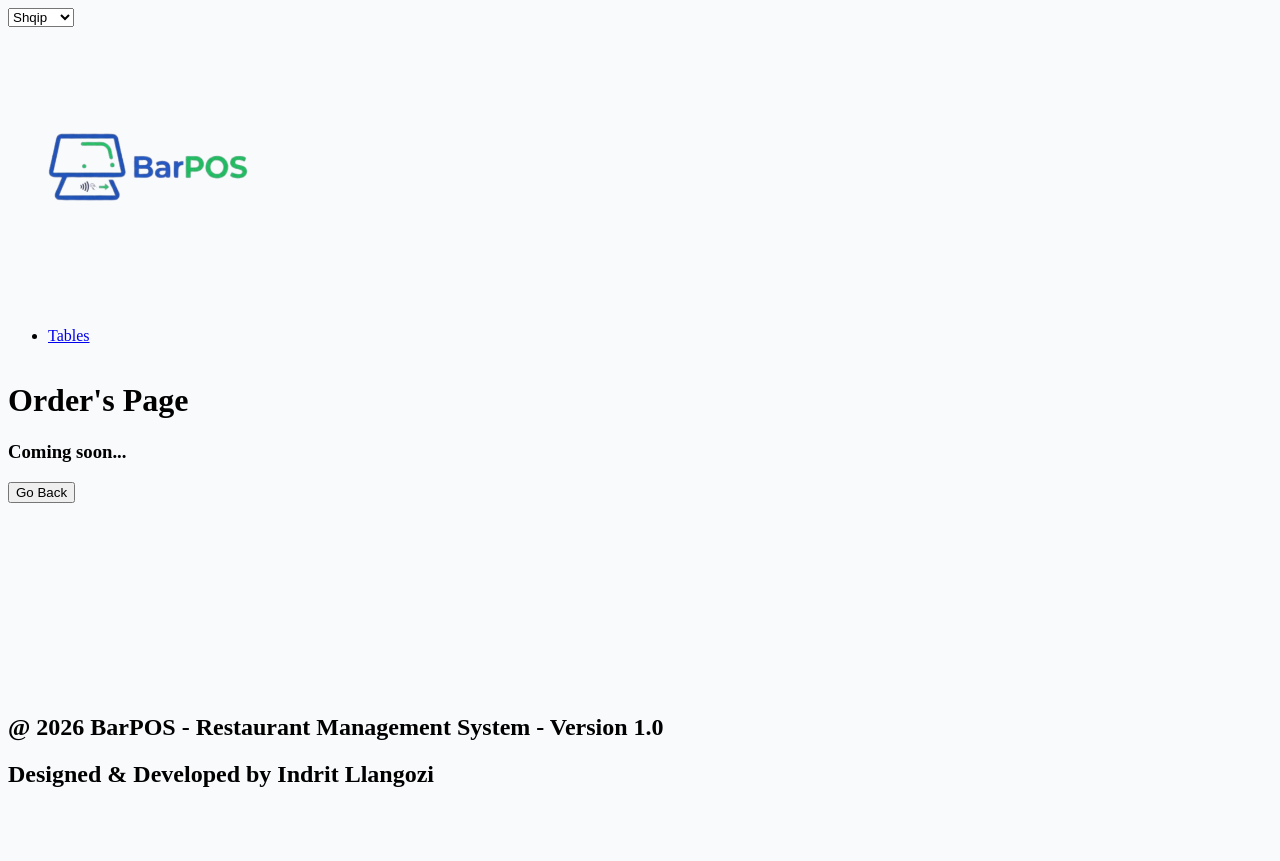
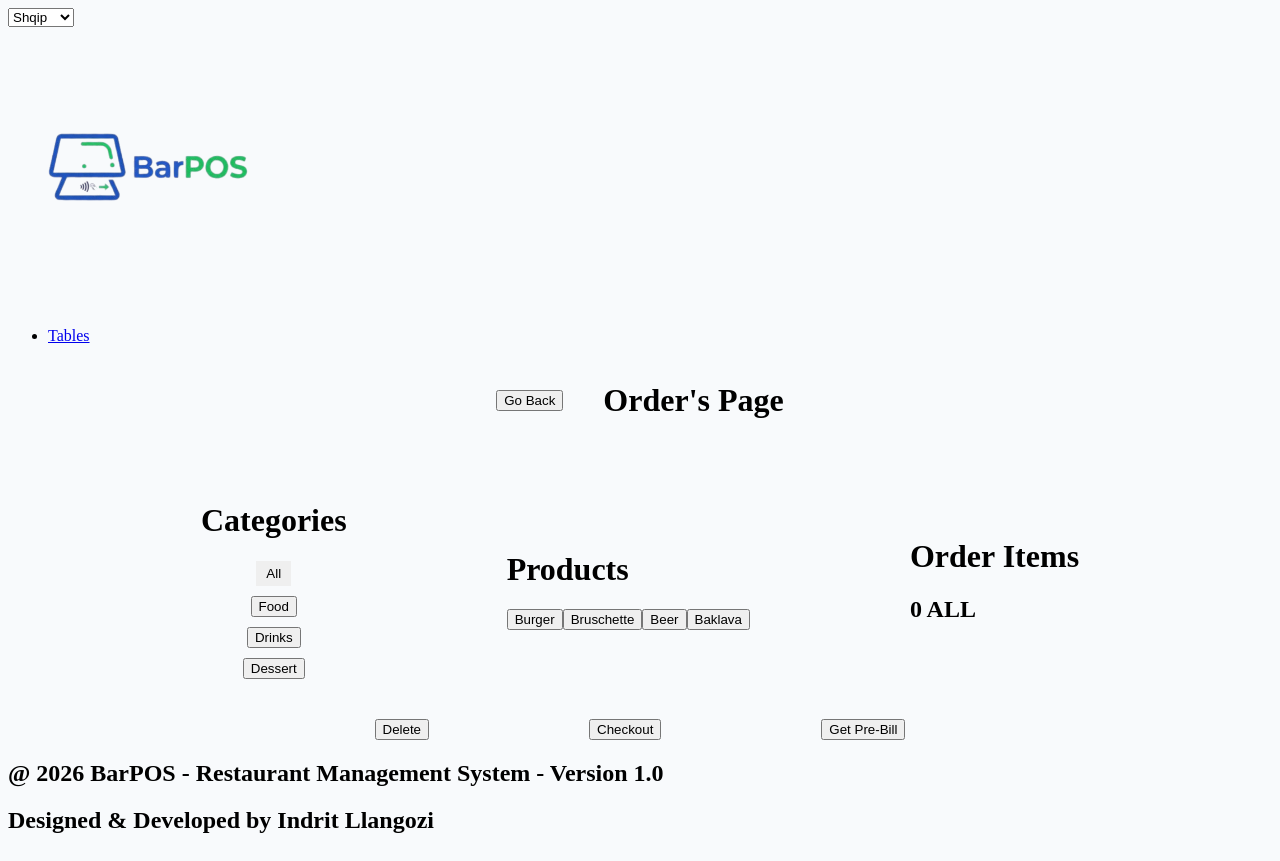
Before and after one commit to 1ndr-ITech5/BarPOS-management-system, a React app in the folder frontend/: page /order-page in a window 1280 px wide. Before the commit the page ends 816 px from the top, so only its background shows below. Built offline with nearby package versions, Linux system fonts and the light colour scheme; the HTML template or start-up script is replaced by a standard one.

Commit message:
Structured order's page with static product data and order item logic

```diff
--- a/frontend/src/App.jsx
+++ b/frontend/src/App.jsx
@@ -25,10 +25,6 @@ const App = () => {
                 <Route path="/all-orders" element={<AllOrders/>}/>
                 <Route path="/payments" element={<Payments/>}/>
               </Route>
-              <Route element={<ProtectedRoutes allowedRoles={"admin"}/>}>
-                <Route path="/all-orders" element={<AllOrders/>}/>
-                <Route path="/payments" element={<Payments/>}/>
-              </Route>
               <Route path="/order-page" element={<OrderPage/>}/>
             </Routes>
           </main>
--- /dev/null
+++ b/frontend/src/orderPage-components/Categories.jsx
@@ -0,0 +1,22 @@
+import "../orderPage-style/Categories.css";
+
+const Categories = ({menuItems, selectedCategory, setCategory}) => {
+
+    const categories = ["All", ...new Set(menuItems.map((item) => item.category))]
+
+    return (
+        <div>
+            <h1>Categories</h1>
+            <div className="categories">
+                {categories.map(category => (
+                    <button key={category} className={selectedCategory === category ? "selectedCategory" : "otherCategory"}
+                    onClick={() => setCategory(category)}>
+                        {category}
+                    </button>
+                ))}
+            </div>
+        </div>
+    )
+}
+
+export default Categories;
--- /dev/null
+++ b/frontend/src/orderPage-components/OrderItems.jsx
@@ -0,0 +1,25 @@
+import { IoAddCircleOutline } from "react-icons/io5";
+import { IoIosRemoveCircleOutline } from "react-icons/io";
+
+const OrderItems = ({orderItems, addProduct, removeProduct}) => {
+
+    const orderTotal = orderItems.reduce((sum, item) => {return sum += (item.price * item.quantity)}, 0)
+
+    return (
+        <div>
+            <h1>Order Items</h1>
+            {orderItems.map((item) =>
+                <div key={item.id}>
+                    <p>{item.name} x{item.quantity}</p>
+                    <IoAddCircleOutline onClick={() => addProduct(item)}/>
+                    <IoIosRemoveCircleOutline onClick={() => removeProduct(item)}/>
+                </div>
+            )}
+            <div className="items-total">
+                <h2>{orderTotal} ALL</h2>
+            </div>
+        </div>
+    )
+}
+
+export default OrderItems;
--- /dev/null
+++ b/frontend/src/orderPage-components/Products.jsx
@@ -0,0 +1,13 @@
+const Products = ({menuItems, selectedCategory, addProduct}) => {
+    return (
+        <div>
+            <h1>Products</h1>
+            {selectedCategory === "All" ? menuItems.map((product) =>
+            <button key={product.id} onClick={() => addProduct(product)}>{product.name}</button>)
+             : menuItems.filter((product) => product.category === selectedCategory).map((product) =>
+             <button key={product.id} onClick={() => addProduct(product)}>{product.name}</button>)}
+        </div>
+    )
+}
+
+export default Products;
--- /dev/null
+++ b/frontend/src/orderPage-style/Categories.css
@@ -0,0 +1,11 @@
+.categories {
+    display: flex;
+    flex-direction: column;
+    justify-content: center;
+    align-items: center;
+    gap: 10px;
+}
+
+.selectedCategory {
+    border: 4px solid #0000
+}
--- /dev/null
+++ b/frontend/src/orderPage-style/OrderPage.css
@@ -0,0 +1,28 @@
+.page-elements {
+    display: flex;
+    justify-content: center;
+    align-items: center;
+    gap: 40px;
+}
+
+.order-page {
+    display: flex;
+    flex-direction: column;
+    justify-content: center;
+    align-items: center;
+    gap: 40px;
+}
+
+.order-page-columns {
+    display: flex;
+    justify-content: center;
+    align-items: center;
+    gap: 160px;
+}
+
+.order-buttons {
+    display: flex;
+    justify-content: center;
+    align-items: center;
+    gap: 160px;
+}
--- a/frontend/src/pages/OrderPage.jsx
+++ b/frontend/src/pages/OrderPage.jsx
@@ -1,13 +1,104 @@
-import {useNavigate} from "react-router-dom"
+import {useNavigate} from "react-router-dom";
+import Categories from "../orderPage-components/Categories.jsx";
+import Products from "../orderPage-components/Products.jsx";
+import OrderItems from "../orderPage-components/OrderItems.jsx";
+import "../orderPage-style/OrderPage.css";
+import {useState} from "react";
 
 const OrderPage = () => {
 
     const nav = useNavigate();
-    return (
-        <div>
-            <h1>Order's Page</h1>
-            <h3>Coming soon...</h3>
-            <button onClick={() => nav(-1)}>Go Back</button>
+
+    const [selectedCategory, setCategory] = useState("All")
+
+    const [orderItems, setOrderItems] = useState([])
+
+    const handleAddItems = (product) => {
+        // find if the existing product exists in the orderitems already
+        setOrderItems((prevList) => {
+            const existingItem = prevList.find(item => item.id === product.id)
+            if(existingItem){
+                const updatedItem = {...existingItem, quantity: existingItem.quantity + 1}
+                // push this item into list
+                const newList = prevList.map(item => {
+                    if(item.id === product.id){
+                        return updatedItem
+                    }else{
+                        return item
+                    }
+                })
+                return newList;
+            }else{
+                return [
+                    ...prevList, {...product, quantity: 1}
+                ]
+            }
+        })
+    }
+
+    const handleRemoveItems = (product) => {
+        setOrderItems((prevList) => {
+            const existingItem = prevList.find(item => item.id === product.id)
+            const updatedItem = {...product, quantity: existingItem.quantity - 1}
+            if(existingItem.quantity > 1){
+                const newList = prevList.map(item => {
+                    if(item.id === existingItem.id){
+                        return updatedItem
+                    }else{
+                        return item
+                    }
+                })
+                return newList;
+            }else{
+                const newList = prevList.filter(item => item.id !== existingItem.id)
+                return newList;
+            }
+            })
+    }
+
+    const menu = [
+        {
+            id: 1,
+            name: "Burger",
+            category: "Food",
+            price: 300
+        },
+        {
+            id: 2,
+            name: "Bruschette",
+            category: "Food",
+            price: 400
+        },
+        {
+            id: 3,
+            name: "Beer",
+            category: "Drinks",
+            price: 120
+        },
+        {
+            id: 4,
+            name: "Baklava",
+            category: "Dessert",
+            price: 100
+        }
+    ]
+
+    return(
+        <div className="order-page">
+            <div className="page-elements">
+                <button onClick={() => nav(-1)}>Go Back</button>
+                <h1>Order's Page</h1>
+            </div>
+            <div className="order-page-columns">
+                <Categories menuItems={menu} selectedCategory={selectedCategory} setCategory={setCategory}/>
+                <Products menuItems={menu} selectedCategory={selectedCategory} addProduct={handleAddItems}/>
+                <OrderItems orderItems={orderItems} addProduct={handleAddItems} removeProduct={handleRemoveItems}/>
+            </div>
+            <div className="order-buttons">
+                <button>Delete</button>
+                <button>Checkout</button>
+                <button>Get Pre-Bill</button>
+            </div>
         </div>
     )
 }
```
